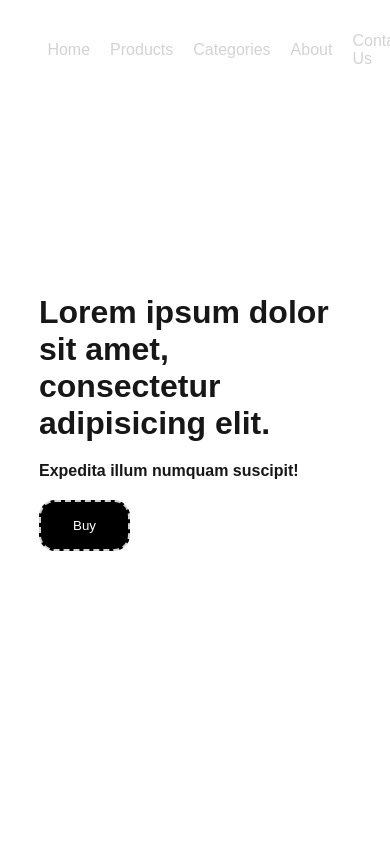
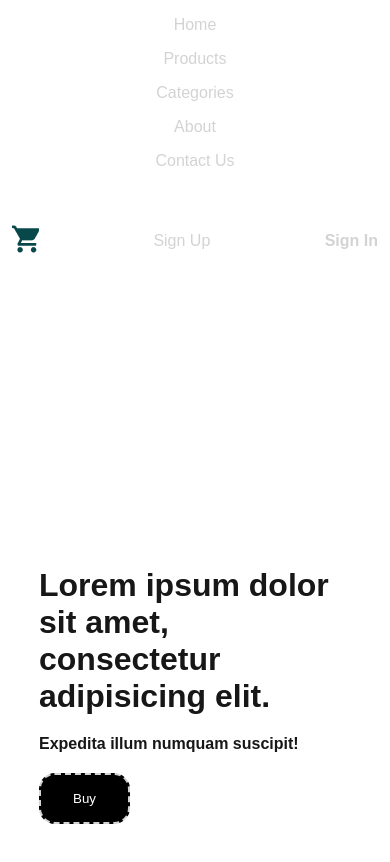
Before and after one commit to egotting/front-simple-ecommerce, a Next.js app: page / in a window 390 px wide. Shown: the top 862 px of the page. Built offline with nearby package versions, Linux system fonts and the light colour scheme.

Commit message:
[feat]: Refatoracao do header

```diff
--- a/src/Components/Header/header.module.css
+++ b/src/Components/Header/header.module.css
@@ -1,121 +1,68 @@
+.header {
+    border-bottom: 1px solid #374151;
+    position: fixed;
+    top: 0;
+    left: 0;
+    right: 0;
+    width: 100%;
+    z-index: 100;
+}
 
 .divMain {
-    position: sticky;
+    max-width: 1200px;
+    margin: 0 auto;
+    padding: 0 16px;
 }
 
+.nav {
+    display: flex;
+    align-items: center;
+    justify-content: space-between;
+    height: 64px;
+    gap: 24px;
+}
 
 .logoContainer {
-    position: relative;
-    right: 18%;
+    flex-shrink: 0;
 }
 
 .logo {
     color: white;
+    font-size: 24px;
+    font-weight: 700;
+    margin: 0;
 }
 
-.user {
-    position: relative;
-    left: 18%;
+.navLinks {
+    display: flex;
+    align-items: center;
+    gap: 32px;
+    flex: 1;
+    justify-content: center;
 }
 
-.nav {
-    display: flex;
-    justify-content: center;
-    align-items: center;
-    padding: 20px 20px;
-    gap: 20px;
-    position: fixed;
-    top: 0;
-    left: 0;
-    width: 100%;
-    background-color: var(--background);
+.navLink {
+    color: white;
+    text-decoration: none;
+    font-weight: 500;
+    padding: 8px 12px;
+    border-radius: 4px;
+    transition: all 0.2s ease;
+    position: relative;
 }
 
-.mycar {
-    position: relative;
-    right: 8%;
-    top: 3px;
-    width: 20px;
-    height: 20px;
+.navLink:hover {
+    color: #e5e7eb;
+    background-color: rgba(255, 255, 255, 0.1);
 }
 
-.iconprofile {
-    position: relative;
-    left: 8%;
-    top: 3px;
-    margin-left: 10px;
-    width: 20px;
-    height: 20px;
-}
-
-.signin {
-    padding: 1rem;
-    color: white;
-}
-
-.signup {
-    color: white;
-}
-
-.signup:hover {
-    -webkit-animation: glow 1s ease-in-out infinite alternate;
-    -moz-animation: glow 1s ease-in-out infinite alternate;
-    animation: glow 1s ease-in-out infinite;
-}
-
-.logo:hover {
-    -webkit-animation: glow 1s ease-in-out infinite alternate;
-    -moz-animation: glow 1s ease-in-out infinite alternate;
-    animation: glow 1s ease-in-out infinite;
-}
-
-
-a:hover {
-    color: white;
-}
-
-@-webkit-keyframes glow {
-    from {
-        text-shadow: 0 0 5px rgba(105, 105, 105, 0.75),
-        0 0 10px rgba(128, 128, 128, 0.75),
-        0 0 15px rgba(169, 169, 169, 0.75),
-        0 0 20px rgba(250, 235, 215, 0.75),
-        0 0 25px rgba(250, 235, 215, 0.75),
-        0 0 30px rgba(255, 255, 255, 0.45);
-    }
-    to {
-        text-shadow: 0 0 5px rgba(105, 105, 105, 0.75),
-        0 0 10px rgba(128, 128, 128, 0.75),
-        0 0 15px rgba(169, 169, 169, 0.75),
-        0 0 20px rgba(250, 235, 215, 0.75),
-        0 0 25px rgba(250, 235, 215, 0.75),
-        0 0 30px rgba(255, 255, 255, 0.45);
-    }
-}
-
-
-.flyoutContainer {
-    position: relative;
-    width: fit-content;
-    height: fit-content;
-}
-
-.flyoutLink {
-    position: relative;
-    color: lightgray;
-}
-
-.flyoutLink:hover {
-    position: relative;
-    color: white;
-}
-
-.flyout_underline {
+.navLink::after {
+    content: "";
     position: absolute;
     bottom: -8px;
-    left: -8px;
-    right: -8px;
-    height: 4px;
+    left: 0;
+    right: 0;
+    height: 2px;
     transform-origin: left;
     transform: scaleX(0);
     border-radius: 9999px;
@@ -123,97 +70,263 @@ a:hover {
     transition: transform 0.3s ease-out;
 }
 
-.flyoutContent {
-    position: absolute;
-    left: 50%;
-    top: 48px;
-    background-color: white;
-    color: black;
-}
-
-.flyoutTransparentArea {
-    position: absolute;
-    top: -24px;
-    left: 0;
-    right: 0;
-    height: 24px;
-    background-color: transparent;
-}
-
-.flyoutArrow {
-    position: absolute;
-    left: 50%;
-    top: 0;
-    height: 16px;
-    width: 16px;
-    transform: translate(-50%, -50%) rotate(45deg);
-    background-color: white;
-}
-
-.priceContainer {
-    width: 256px;
-    background-color: white;
-    padding: 24px;
-    box-shadow: 0 10px 15px -3px rgba(0, 0, 0, 0.1),
-    0 4px 6px -2px rgba(0, 0, 0, 0.05);
-}
-
-.pricingSection {
-    margin-bottom: 12px;
-}
-
-.pricingLink {
-    display: block;
-    font-size: 14px;
-    margin-bottom: 12px;
-    position: relative;
-    text-decoration: none;
-    width: fit-content;
-    color: dimgray;
-}
-
-.pricingLink:hover {
-    color: black;
-}
-
-.pricingLink::after {
-    content: "";
-    position: absolute;
-    bottom: -2px;
-    left: 0;
-    width: 100%;
-    height: 2px;
-    transform-origin: left;
-    transform: scaleX(0);
-    border-radius: 9999px;
-    background-color: black;
-    transition: transform 0.3s ease-out;
-}
-
-.pricingLink:hover::after {
+.navLink:hover::after {
     transform: scaleX(1);
 }
 
-.pricingSectionLast {
-    margin-bottom: 24px;
+.user {
+    display: flex;
+    align-items: center;
+    gap: 16px;
+    flex-shrink: 0;
 }
 
-.pricingHeading {
-    font-weight: 600;
-    margin-bottom: 12px;
+.cartLink {
+    display: flex;
+    align-items: center;
+    gap: 8px;
+    position: relative;
 }
 
-.pricingBtn {
-    width: 100%;
-    border-radius: 8px;
-    border: 2px solid #171717;
-    padding: 8px 16px;
-    font-weight: 600;
-    transition: background-color 0.2s,
-    color 0.2s;
+.cartIcon {
+    font-size: 20px;
 }
 
-.pricingBtn:hover {
-    background-color: #171717;
+.cartText {
+    font-weight: 500;
+}
+
+.cartCount {
+    background-color: #ef4444;
+    color: white;
+    border-radius: 50%;
+    width: 20px;
+    height: 20px;
+    display: flex;
+    align-items: center;
+    justify-content: center;
+    font-size: 12px;
+    font-weight: 600;
+    position: absolute;
+    top: -8px;
+    right: -8px;
+}
+
+.profileContainer {
+    display: flex;
+    align-items: center;
+    gap: 12px;
+}
+
+.profileLink {
+    display: flex;
+    align-items: center;
+    padding: 4px;
+    border-radius: 50%;
+    transition: background-color 0.2s ease;
+}
+
+.profileLink:hover {
+    background-color: rgba(255, 255, 255, 0.1);
+}
+
+.iconProfile {
+    border-radius: 50%;
+    object-fit: cover;
+    border: 2px solid #374151;
+    transition: border-color 0.2s ease;
+}
+
+.profileLink:hover .iconProfile {
+    border-color: #6b7280;
+}
+
+.signOutButton {
+    color: #ef4444;
+    background: transparent;
+    border: 1px solid #ef4444;
+    padding: 6px 12px;
+    border-radius: 4px;
+    font-size: 14px;
+    font-weight: 500;
+    cursor: pointer;
+    transition: all 0.2s ease;
+}
+
+.signOutButton:hover {
+    background-color: #ef4444;
     color: white;
 }
+
+.authLinks {
+    display: flex;
+    align-items: center;
+    gap: 12px;
+}
+
+.signUp {
+    color: white;
+    text-decoration: none;
+    padding: 8px 16px;
+    border-radius: 6px;
+    font-weight: 500;
+    transition: all 0.2s ease;
+    border: 1px solid #374151;
+}
+
+.signUp:hover {
+    background-color: rgba(255, 255, 255, 0.1);
+    border-color: #6b7280;
+}
+
+.signIn {
+    color: #171717;
+    background-color: white;
+    text-decoration: none;
+    padding: 8px 16px;
+    border-radius: 6px;
+    font-weight: 600;
+    transition: all 0.2s ease;
+}
+
+.signIn:hover {
+    background-color: #f3f4f6;
+    transform: translateY(-1px);
+}
+
+.authLoading {
+    display: flex;
+    align-items: center;
+    justify-content: center;
+    padding: 8px;
+}
+
+.loadingSpinner {
+    width: 20px;
+    height: 20px;
+    border: 2px solid #374151;
+    border-top: 2px solid #a5b4fc;
+    border-radius: 50%;
+    animation: spin 1s linear infinite;
+}
+
+@keyframes spin {
+    0% {
+        transform: rotate(0deg);
+    }
+    100% {
+        transform: rotate(360deg);
+    }
+}
+
+/* Add this class to prevent content from being hidden behind fixed header */
+.headerOffset {
+    padding-top: 64px;
+}
+
+/* Mobile Styles */
+@media (max-width: 768px) {
+    .nav {
+        height: auto;
+        flex-direction: column;
+        padding: 16px 0;
+        gap: 16px;
+    }
+
+    .logoContainer {
+        order: 1;
+    }
+
+    .navLinks {
+        order: 3;
+        flex-direction: column;
+        gap: 16px;
+        width: 100%;
+    }
+
+    .user {
+        order: 2;
+        justify-content: space-between;
+        width: 100%;
+        flex-wrap: wrap;
+    }
+
+    .cartLink {
+        order: 1;
+    }
+
+    .profileContainer {
+        order: 2;
+        gap: 8px;
+    }
+
+    .authLinks {
+        order: 2;
+        gap: 8px;
+    }
+
+    .navLink {
+        padding: 12px 16px;
+        width: 100%;
+        text-align: center;
+        border-radius: 8px;
+    }
+
+    .signUp,
+    .signIn {
+        padding: 10px 16px;
+        font-size: 14px;
+    }
+
+    .signOutButton {
+        padding: 8px 12px;
+        font-size: 12px;
+    }
+
+    .headerOffset {
+        padding-top: 120px; /* Adjust based on mobile header height */
+    }
+}
+
+/* Tablet Styles */
+@media (min-width: 769px) and (max-width: 1024px) {
+    .navLinks {
+        gap: 24px;
+    }
+
+    .user {
+        gap: 12px;
+    }
+}
+
+/* Small mobile devices */
+@media (max-width: 480px) {
+    .divMain {
+        padding: 0 12px;
+    }
+
+    .logo {
+        font-size: 20px;
+    }
+
+    .cartText {
+        display: none;
+    }
+
+    .authLinks {
+        flex-direction: column;
+        gap: 8px;
+        width: 100%;
+    }
+
+    .signUp,
+    .signIn {
+        width: 100%;
+        text-align: center;
+    }
+
+    .profileContainer {
+        flex-direction: column;
+        gap: 4px;
+    }
+}
```
